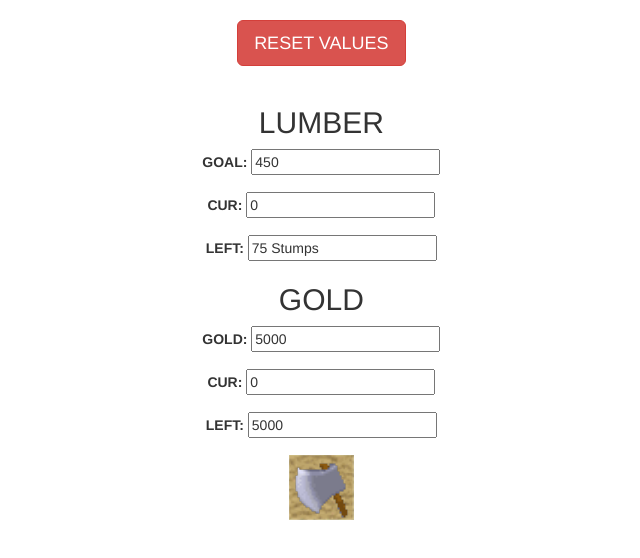
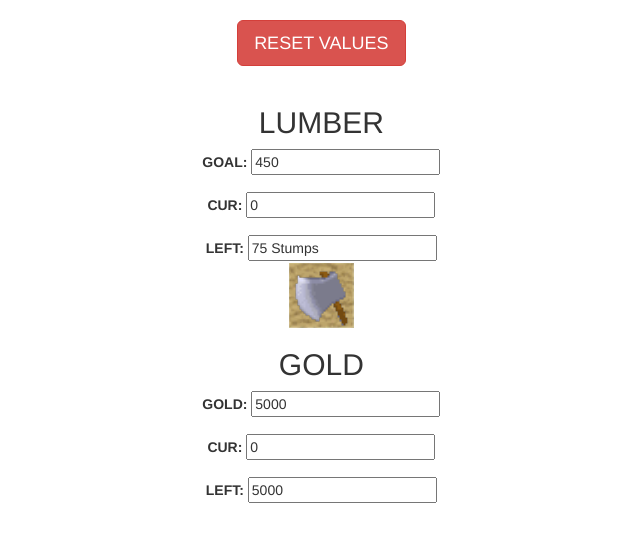
Before and after one commit to MatthewRak/MatthewRak.github.io, a plain HTML site: page index.html in a window 1280 px wide. Shown: the whole page, without its empty margins (52-692 px from the left). Drawn offline with nearby package versions, Linux system fonts and the light colour scheme.

Commit message:
Update index.html

```diff
--- a/index.html
+++ b/index.html
@@ -26,6 +26,8 @@
   	  	<div class="form-group">
   	  		<label for="amount_lum_left">LEFT:</label>
   	  		<input type="text" name="amount_lum_left" id="amount_lum_left" value="75 Stumps" readonly />
+		<div class="form-group">
+  	  		<img src="/images/HM64_Axe_Silver.png" onclick="add_lum(6)" />
 		</div>
   	  	<h2>GOLD</h2>
   	  	<div class="form-group">
@@ -39,8 +41,6 @@
   	  	<div class="form-group">
   	  		<label for="amount_g_left">LEFT:</label>
   	  		<input type="number" name="amount_g_left" id="amount_g_left" value="5000" readonly />
-  	  	</div>
-  	  	<img src="/images/HM64_Axe_Silver.png" onclick="add_lum(6)" />
   	  	</div>
 		  </div>
 
```
Lines whose indentation alone changed are shown as unchanged.
